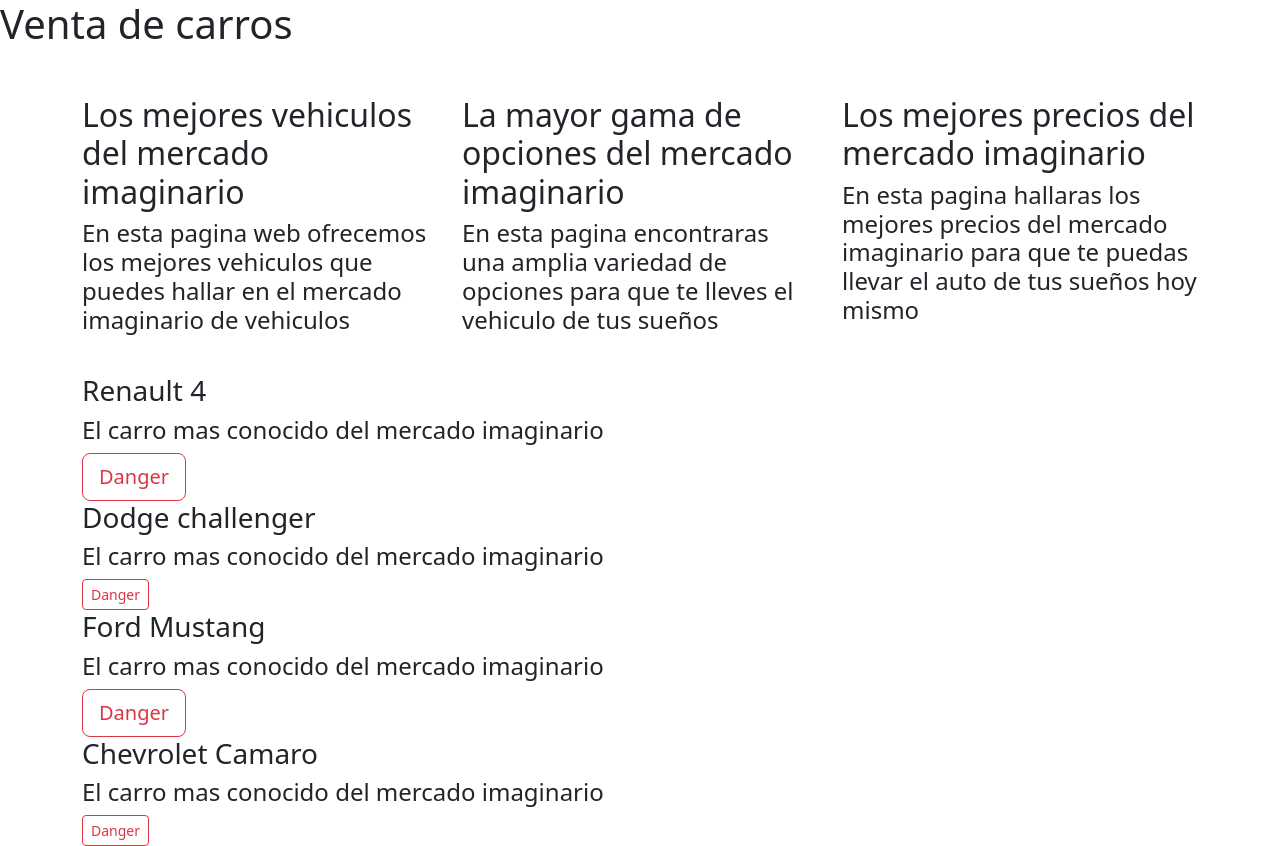
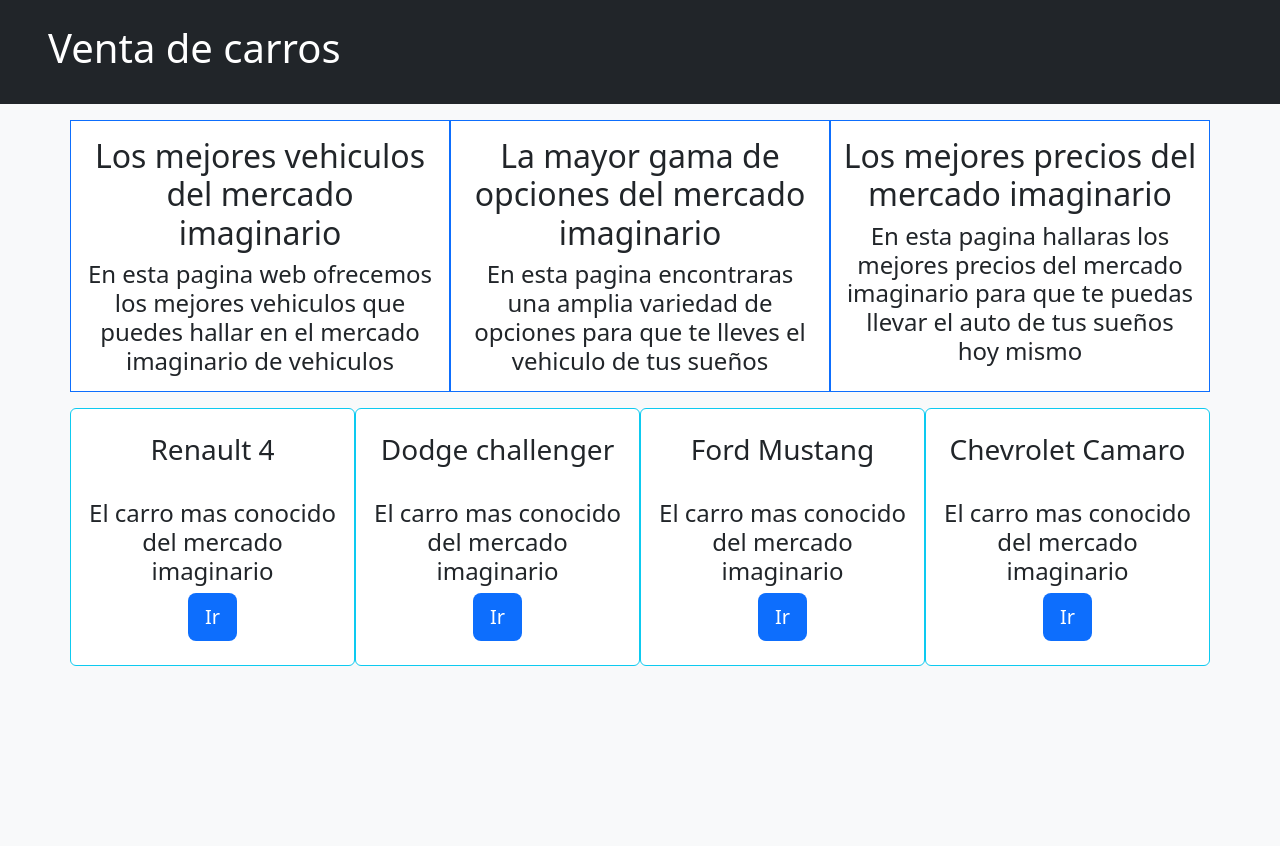
Before and after one commit to ccuaspa/Venta-Carros, a website: page index.html in a window 1280 px wide. After the commit the page ends 800 px from the top, so only its background shows below. Drawn offline with nearby package versions, Linux system fonts and the light colour scheme.

Commit message:
Index.html update using Bootstrap
Used Bootstrap's tools to change the page layout

```diff
--- a/index.html
+++ b/index.html
@@ -8,21 +8,21 @@
 
         <title>Venta carros</title>
     </head>
-    <body>
+    <body class="bg-light">
         <!---Optional JavaScript-->
         <!---JQuery, Popper, -->
         <script src="node_modules/jquery/dist/jquery.min.js"></script>
         <script src="node_modules/popper.js/dist/popper.min.js"></script>
         <script src="node_modules/bootstrap/dist/js/bootstrap.min.js"  ></script>
 
-        <div class="jumbotron">
+        <div class="jumbotron bg-dark text-white py-4 px-5">
             <h1>
                 Venta de carros
             </h1>
         </div>
         <div class="container">
-            <div class="row py-4">
-                    <div class="col-4">
+            <div class="row my-3 ">
+                    <div class="col-4 text-center border border-primary bg-white">
                         <p>
                             <h2>
                                 Los mejores vehiculos del mercado imaginario
@@ -32,7 +32,7 @@
                             </h4>
                         </p>
                     </div>
-                <div class="col-4" >
+                <div class="col-4 text-center border border-primary bg-white " >
                     <p>
                         <h2>
                             La mayor gama de opciones del mercado imaginario
@@ -42,7 +42,7 @@
                         </h4>
                     </p>
                 </div>
-                <div class="col-4">
+                <div class="col-4 text-center border border-primary bg-white">
                     <p>
                         <h2>
                             Los mejores precios del mercado imaginario
@@ -53,42 +53,46 @@
                     </p>
                 </div>
             </div>
-            <div class="col">
-                <div class="row-4 ">
+            <div class="row">
+                <div class="col-3 py-4 text-center border border-info rounded bg-white">
                     <h3>
                         Renault 4
                     </h3>
+                    <br>
                     <h4>
                         El carro mas conocido del mercado imaginario
                     </h4>
-                    <button type="button" class="btn btn-outline-danger btn-lg">Danger</button>
+                    <button type="button" class="btn btn-outline-white btn-lg bg-primary text-white">Ir</button>
                 </div>
-                <div class="row-4 ">
+                <div class="col-3 py-4 text-center border border-info rounded bg-white ">
                     <h3>
                         Dodge challenger
                     </h3>
+                    <br>
                     <h4>
                         El carro mas conocido del mercado imaginario
                     </h4>
-                    <button type="button" class="btn btn-outline-danger btn-sm">Danger</button>
+                    <button type="button" class="btn btn-outline-white btn-lg bg-primary text-white">Ir</button>
                 </div>
-                <div class="row-4 ">
+                <div class="col-3 py-4 text-center border border-info rounded bg-white">
                     <h3>
                         Ford Mustang
                     </h3>
+                    <br>
                     <h4>
                         El carro mas conocido del mercado imaginario
                     </h4>
-                    <button type="button" class="btn btn-outline-danger btn-lg">Danger</button>
+                    <button type="button" class="btn btn-outline-white btn-lg bg-primary text-white">Ir</button>
                 </div>
-                <div class="row-4 " content-align-center>
+                <div class="col-3 py-4 text-center border border-info rounded bg-white">
                     <h3>
                         Chevrolet Camaro
                     </h3>
+                    <br>
                     <h4>
                         El carro mas conocido del mercado imaginario
                     </h4>
-                    <button type="button" class="btn btn-outline-danger btn-sm">Danger</button>
+                    <button type="button" class="btn btn-outline-white btn-lg bg-primary text-white">Ir</button>
                 </div>
             </div>
         </div>
```
